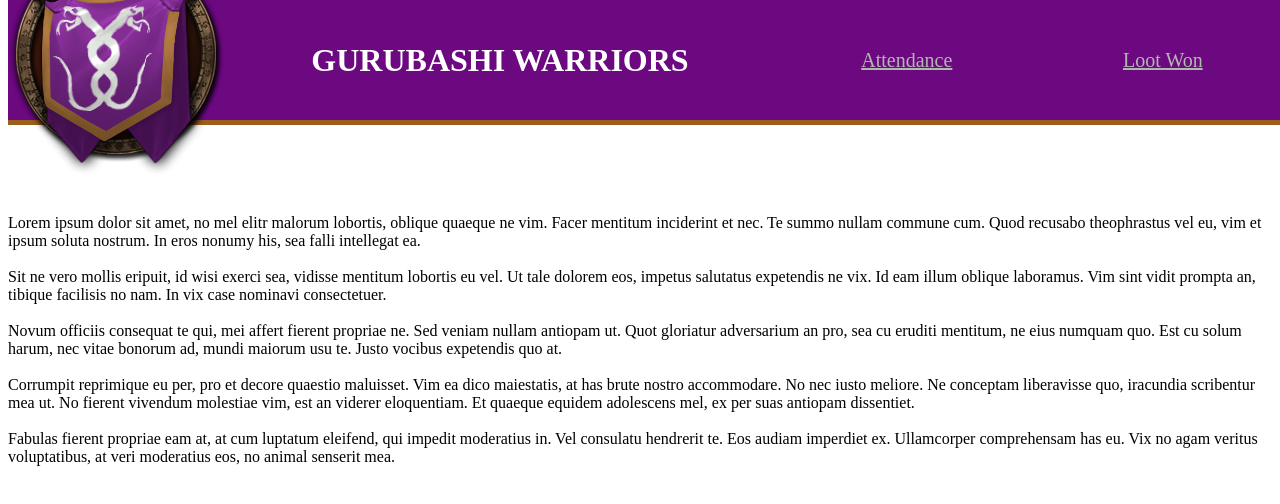
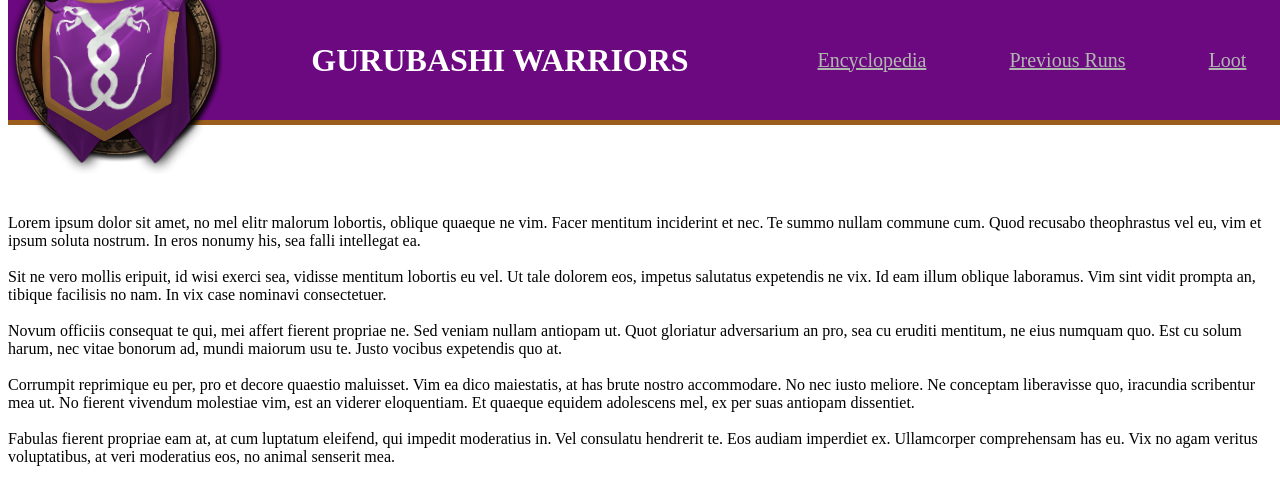
Before and after one commit to omniprime/gurubashi-warriors, a plain HTML site: page index.html in a window 1280 px wide. Drawn offline with Linux system fonts and the light colour scheme; a script that the page names is missing.

Commit message:
New index

```diff
--- a/index.html
+++ b/index.html
@@ -21,8 +21,9 @@
       <img src="tabard.png" id="tabard-img" alt="Gurubashi Warriors Tabard">
       <h1>GURUBASHI WARRIORS</h1>
       <nav id="nav-bar">
-        <a href="#" class="nav-link">Attendance</a>
-        <a href="#" class="nav-link">Loot Won</a>
+        <a href="#" class="nav-link">Encyclopedia</a>
+        <a href="https://classic.warcraftlogs.com/guild/calendar/520740/" target="_blank" class="nav-link">Previous Runs</a>
+        <a href="#" class="nav-link">Loot</a>
       </nav>
     </header>
   </div>
@@ -39,6 +40,7 @@
       senserit mea.</p>
     <br>
     <a href="https://classic.wowhead.com/item=18816/perditions-blade"></a>
+
   </div>
 </body>
 
```
